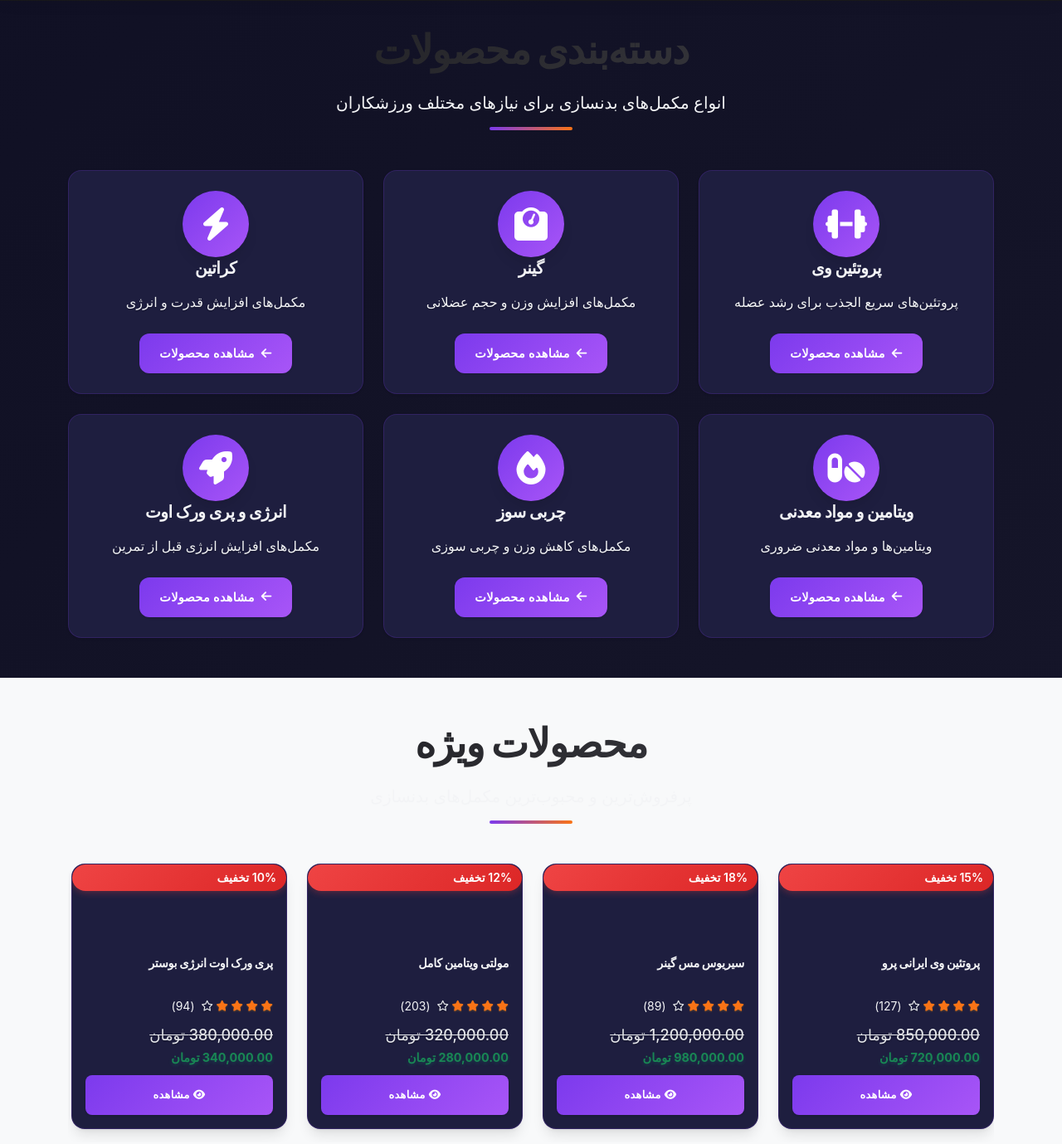
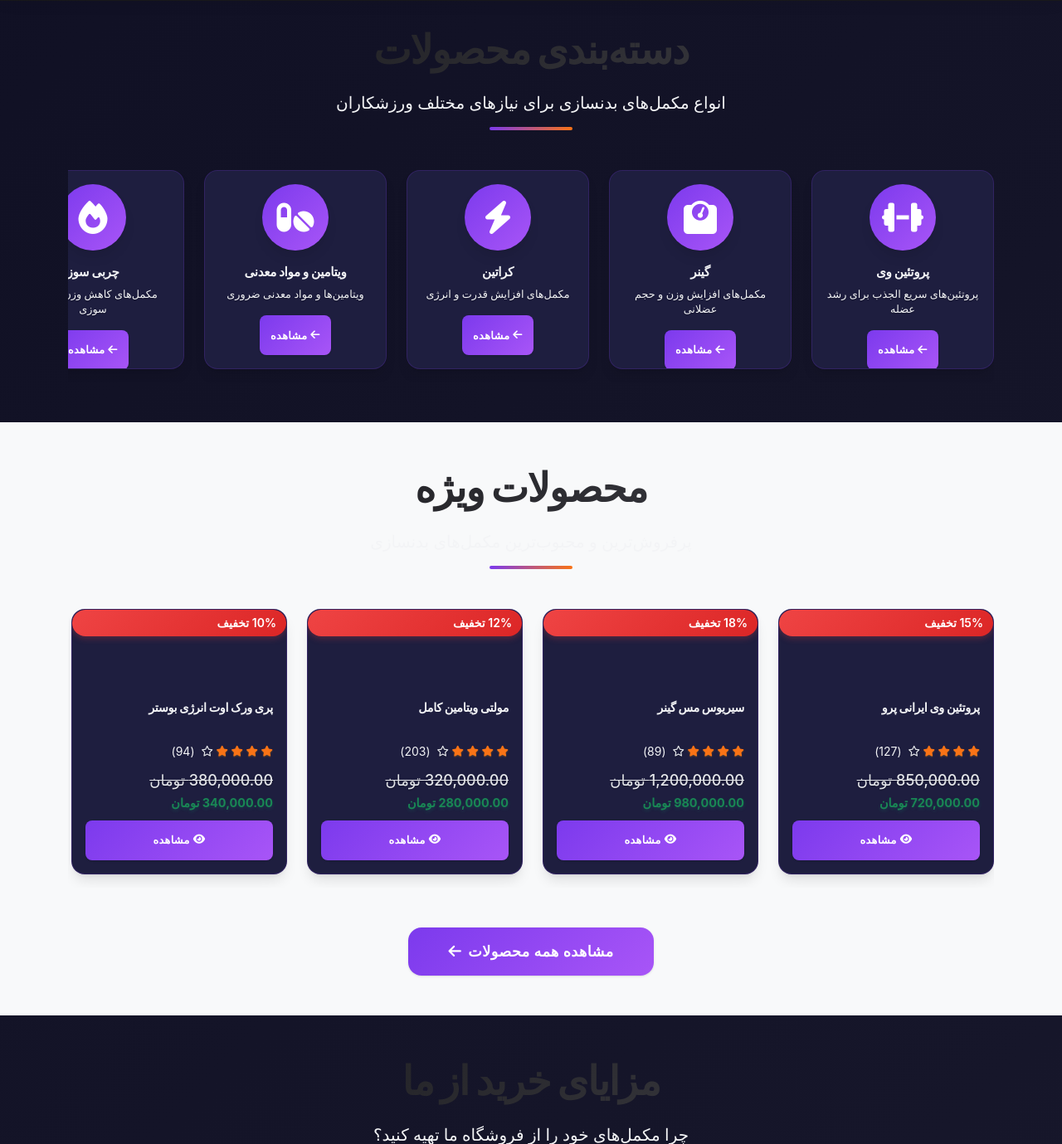
Before and after one commit to amirhosein-fasihi/KhanMokamel, a Flask app: page / in a window 1280 px wide. Shown: the part 799-2178 px from the top of the page at 83% size. Run offline with Flask 3, Linux system fonts and the light colour scheme; data comes from the database, SQL or seed files in the repository.

Commit message:
Display product categories in a horizontally scrollable format on the homepage
Implements horizontal scrolling for product categories on the homepage using CSS and updates the index.html template.

Replit-Commit-Author: Agent
Replit-Commit-Session-Id: 9e11e41a-5430-46af-822a-0a81aee362fd
Replit-Commit-Screenshot-Url: https://storage.googleapis.com/screenshot-production-us-central1/c1208c99-c88c-4b32-83de-b35239f5985c/9e11e41a-5430-46af-822a-0a81aee362fd/ObNrvVd

```diff
--- a/static/css/style.css
+++ b/static/css/style.css
@@ -2620,3 +2620,72 @@ footer a:hover {
         gap: 0.75rem !important;
     }
 }
+
+/* Horizontal Categories Scroll Styles */
+.categories-horizontal {
+    scrollbar-width: thin;
+    scrollbar-color: var(--primary-color) var(--bg-secondary);
+    -webkit-overflow-scrolling: touch;
+    padding-bottom: 10px;
+}
+
+.categories-horizontal::-webkit-scrollbar {
+    height: 6px;
+}
+
+.categories-horizontal::-webkit-scrollbar-track {
+    background: var(--bg-secondary);
+    border-radius: 3px;
+}
+
+.categories-horizontal::-webkit-scrollbar-thumb {
+    background: var(--primary-color);
+    border-radius: 3px;
+}
+
+.categories-horizontal::-webkit-scrollbar-thumb:hover {
+    background: var(--primary-light);
+}
+
+.category-card-horizontal {
+    transition: transform 0.3s ease;
+}
+
+.category-card-horizontal:hover {
+    transform: translateY(-5px);
+}
+
+.category-card-horizontal .card {
+    border: 1px solid var(--border-glass);
+    background: var(--bg-card);
+    box-shadow: var(--shadow-lg);
+    transition: all 0.3s ease;
+}
+
+.category-card-horizontal .card:hover {
+    box-shadow: var(--shadow-xl);
+    border-color: var(--primary-color);
+}
+
+/* Mobile optimization for horizontal categories */
+@media (max-width: 768px) {
+    .category-card-horizontal {
+        width: 180px !important;
+    }
+
+    .category-card-horizontal .card {
+        height: 200px !important;
+    }
+
+    .category-card-horizontal .category-icon i {
+        font-size: 2rem !important;
+    }
+
+    .category-card-horizontal .card-body {
+        padding: 0.75rem !important;
+    }
+
+    .categories-horizontal {
+        gap: 0.75rem !important;
+    }
+}
--- a/templates/index.html
+++ b/templates/index.html
@@ -59,24 +59,28 @@
         </div>
 
         {% if categories %}
-        <div class="row g-4">
-            {% for category in categories %}
-            <div class="col-sm-6 col-md-4 col-lg-4">
-                <div class="card h-100 hover-lift animate-fade-in" style="animation-delay: {{ loop.index0 * 0.1 }}s;">
-                    <div class="card-body text-center p-4">
-                        <div class="category-icon">
-                            <i class="{{ category.icon }}"></i>
+        <div class="horizontal-scroll-container">
+            <div class="categories-horizontal d-flex gap-4 pb-3" style="overflow-x: auto; scroll-behavior: smooth;">
+                {% for category in categories %}
+                <div class="category-card-horizontal flex-shrink-0" style="width: 220px;">
+                    <div class="card hover-lift animate-fade-in text-center" style="animation-delay: {{ loop.index0 * 0.1 }}s; height: 240px;">
+                        <div class="card-body d-flex flex-column justify-content-center p-3">
+                            <div class="category-icon mb-3">
+                                <i class="{{ category.icon }}" style="font-size: 2.5rem; color: var(--primary-color);"></i>
+                            </div>
+                            <h6 class="card-title fw-bold mb-2" style="font-size: 0.95rem; line-height: 1.3;">{{ category.name }}</h6>
+                            <p class="card-text text-muted small mb-3" style="font-size: 0.8rem; line-height: 1.4;">{{ category.description[:60] }}{% if category.description|length > 60 %}...{% endif %}</p>
+                            <div class="mt-auto">
+                                <a href="{{ url_for('products', category=category.id) }}" class="btn btn-primary btn-sm" style="font-size: 0.8rem; padding: 0.4rem 0.8rem;">
+                                    <i class="fas fa-arrow-left me-1"></i>
+                                    مشاهده
+                                </a>
+                            </div>
                         </div>
-                        <h5 class="card-title fw-bold mb-3">{{ category.name }}</h5>
-                        <p class="card-text text-muted mb-4">{{ category.description }}</p>
-                        <a href="{{ url_for('products', category=category.id) }}" class="btn btn-primary">
-                            <i class="fas fa-arrow-left me-2"></i>
-                            مشاهده محصولات
-                        </a>
                     </div>
                 </div>
+                {% endfor %}
             </div>
-            {% endfor %}
         </div>
         {% else %}
         <div class="text-center py-5">
```
